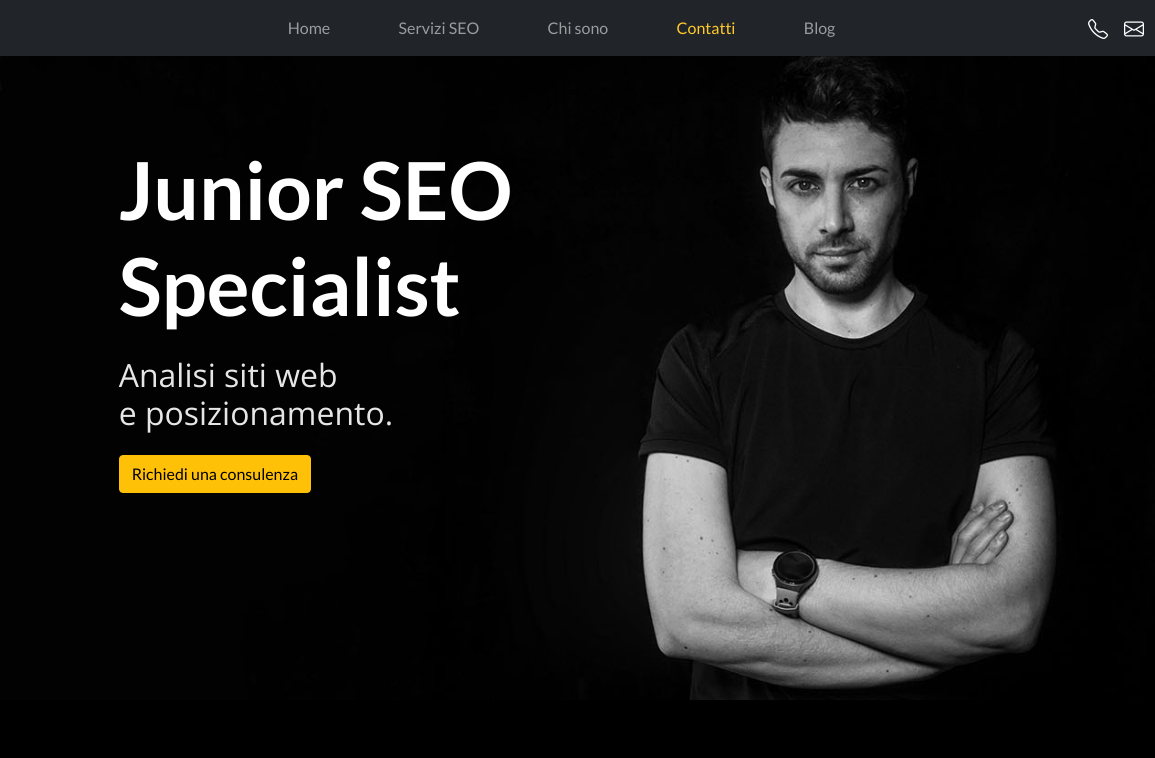
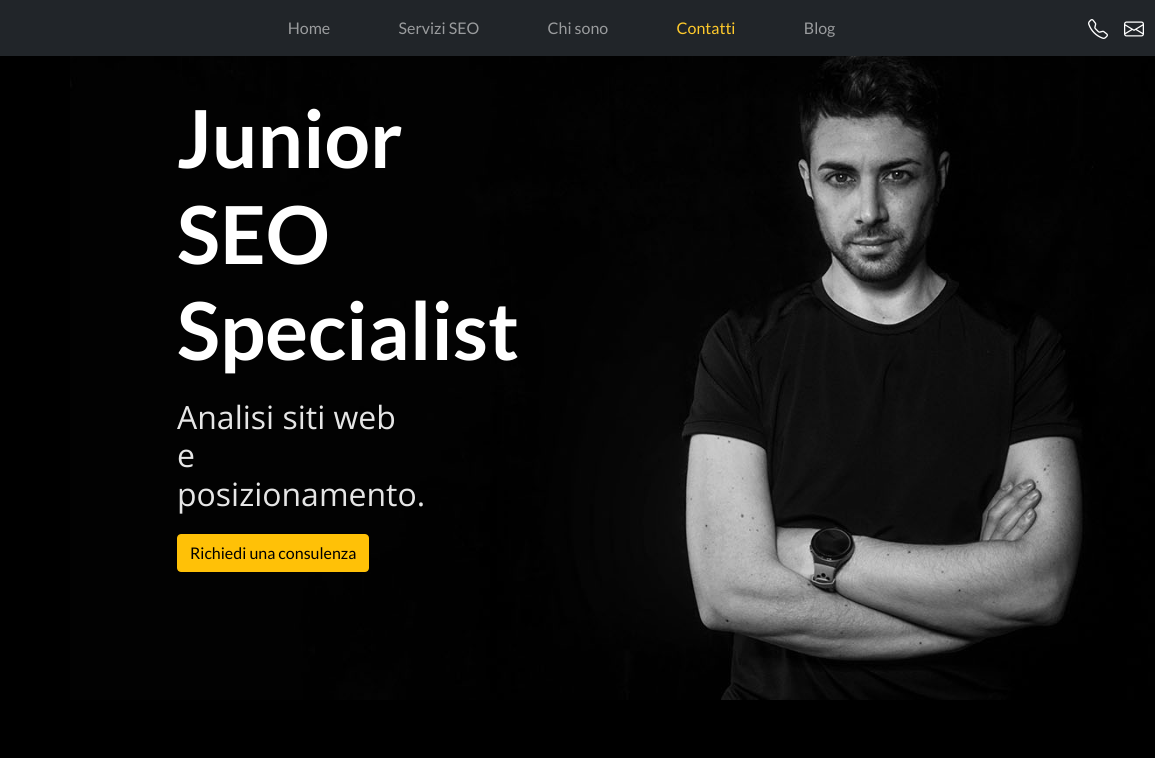
Before and after one commit to Maurizio-DT/start2impact-sito, a plain HTML site: page index.html in a window 1280 px wide. Shown: the top 758 px of the page, 0-1155 px from the left. Drawn offline with nearby package versions, Linux system fonts and the light colour scheme.

```diff
--- a/articoli/vita-sott-acqua.html
+++ b/articoli/vita-sott-acqua.html
@@ -93,6 +93,7 @@
 
 
     <!-- Bootstrap Bundle with Popper -->
+    <script src="https://cdn.jsdelivr.net/npm/bootstrap@5.1.0/dist/js/bootstrap.bundle.min.js" integrity="sha384-U1DAWAznBHeqEIlVSCgzq+c9gqGAJn5c/t99JyeKa9xxaYpSvHU5awsuZVVFIhvj" crossorigin="anonymous"></script>
     <script src="https://ajax.googleapis.com/ajax/libs/jquery/3.5.1/jquery.min.js"></script>
     <script src="https://cdnjs.cloudflare.com/ajax/libs/popper.js/1.16.0/umd/popper.min.js"></script>
     <script src="https://maxcdn.bootstrapcdn.com/bootstrap/4.5.2/js/bootstrap.min.js"></script>
--- a/index.html
+++ b/index.html
@@ -54,7 +54,7 @@
         </div>
       </div>
     </nav>
-    <section class="container-fluid sezione-home" id="home">
+    <section class="container sezione-home" id="home">
       <div class="row">
         <div class="col-lg-4 col-sm-2 offset-1">
           <h1 class="display-1">Junior SEO Specialist </h1>
@@ -65,11 +65,11 @@
         </div>
         <div class="w-100"></div>
         <div class="col-lg-3 offset-1">
-          <button type="button" class="btn btn-warning">Richiedi una consulenza</button>
+          <button type="button" class="btn btn-warning"><a href="#contatti">Richiedi una consulenza</a></button>
         </div>
       </div>
     </section>
-    <section class="container-fluid sezione-seo" id="seo">
+    <section class="container sezione-seo" id="seo">
       <div class="row">
         <div class=" col offset-1">
           <h2 class="display-4">Hai bisogno di un <span class="giallo">SEO Specialist</span>?</h2>
@@ -92,7 +92,7 @@
         </div>
         </div>
       </section>
-    <section class="container-fluid sezione-chi-sono" id="chi-sono">
+    <section class="container sezione-chi-sono" id="chi-sono">
       <div class="row">
         <div class=" col offset-1">
           <h2 class="display-4">Ciao, sono <span class="giallo">Maurizio</span>.</h2>
@@ -145,7 +145,7 @@
           </table>
         </div>
     </section>
-    <section class="container-fluid sezione-contatti" id="contatti">
+    <section class="container sezione-contatti" id="contatti">
       <div class="row">
         <div class=" col offset-1">
           <h2 class="display-4">Facciamo quattro <span class="giallo">chiacchiere</span>.</h2>
--- a/style.css
+++ b/style.css
@@ -20,7 +20,7 @@
 }
 
 .sezione-home {
-  width: 100%;
+  width: 100vw;
   height: 700px;
   background: url(img/foto-maurizio-bw-2.jpg);
   background-size: cover;
@@ -29,7 +29,7 @@
 
  .sezione-home h1 {
    color: white;
-   margin-top: 35%;
+   margin-top: 25%;
    font-weight: 700;
  }
 
@@ -44,9 +44,15 @@
   margin-top: 5%;
 }
 
+.sezione-home button a {
+  text-decoration: none;
+  color: black;
+}
+
 .sezione-seo, .sezione-chi-sono, .sezione-contatti {
   color: white;
   height: 700px;
+  width: 100vw;
 }
 .sezione-seo h2, .sezione-chi-sono h2, .sezione-contatti h2 {
   margin-top: 6%;
```
